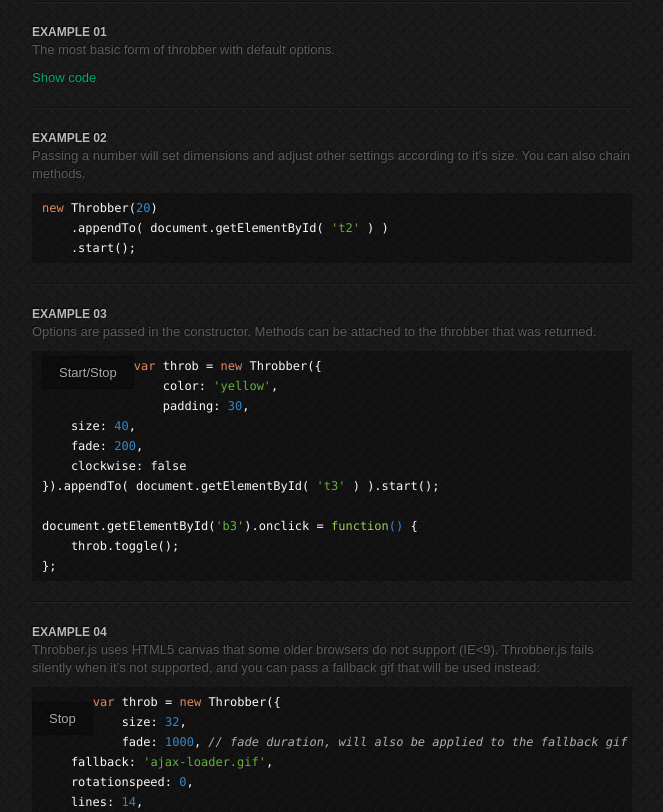
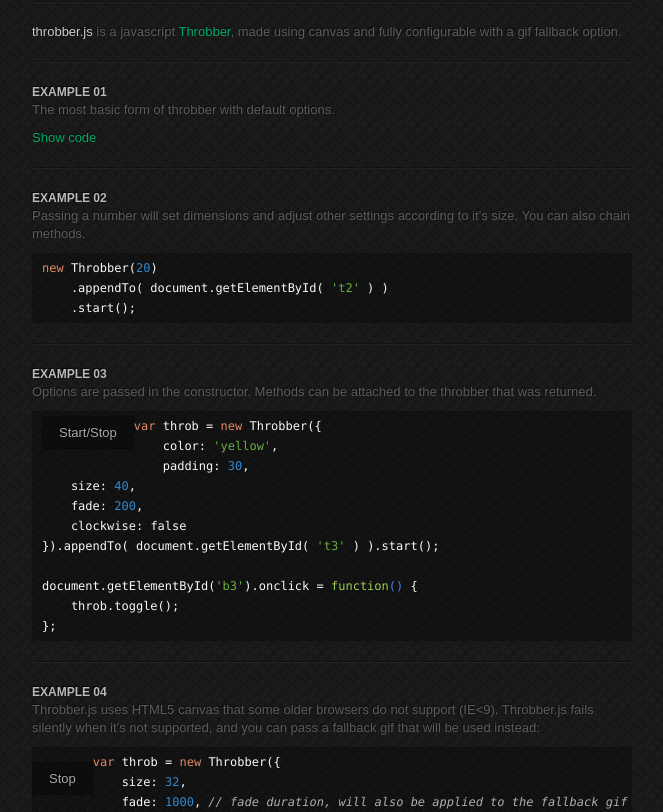
Before and after one commit to aino/throbber.js, a plain HTML site: page index.html in a window 1280 px wide. Shown: the part 61-873 px from the top of the page, without its empty margins (308-971 px from the left). Drawn offline with Linux system fonts and the light colour scheme; a script that the page names is missing.

Commit message:
added description

```diff
--- a/examples.css
+++ b/examples.css
@@ -14,7 +14,9 @@
 #note > div p{color:#884}
 .example h2{font-size:12px;text-transform:uppercase;color:#bbb;text-shadow:#000 -1px -1px 1px;}
 .example p{color:#666;color:rgba(255,255,255,.3);text-shadow:rgba(0,0,0,.5) -1px -1px 1px;}
+.example p strong{color:#ccc;font-weight:normal}
 .example a{display:block;clear:both}
+.intro a{display:inline}
 .example .throb{margin:10px 0}
 #t3{float:left;margin-right:10px}
 button{background:#000;background:rgba(0,0,0,.3);color:#fff;border:none;
--- a/index.html
+++ b/index.html
@@ -20,6 +20,9 @@
                 <a href="http://aino.com">Aino</a>
             </div>
             <div id="note"></div>
+            <div class="example intro">
+                <p><strong>throbber.js</strong> is a javascript <a href="http://en.wikipedia.org/wiki/Throbber">Throbber</a>, made using canvas and fully configurable with a gif fallback option.</p>
+            </div>
             <div id="examples">
             <div class="example">
                 <h2>Example 01</h2>
```
